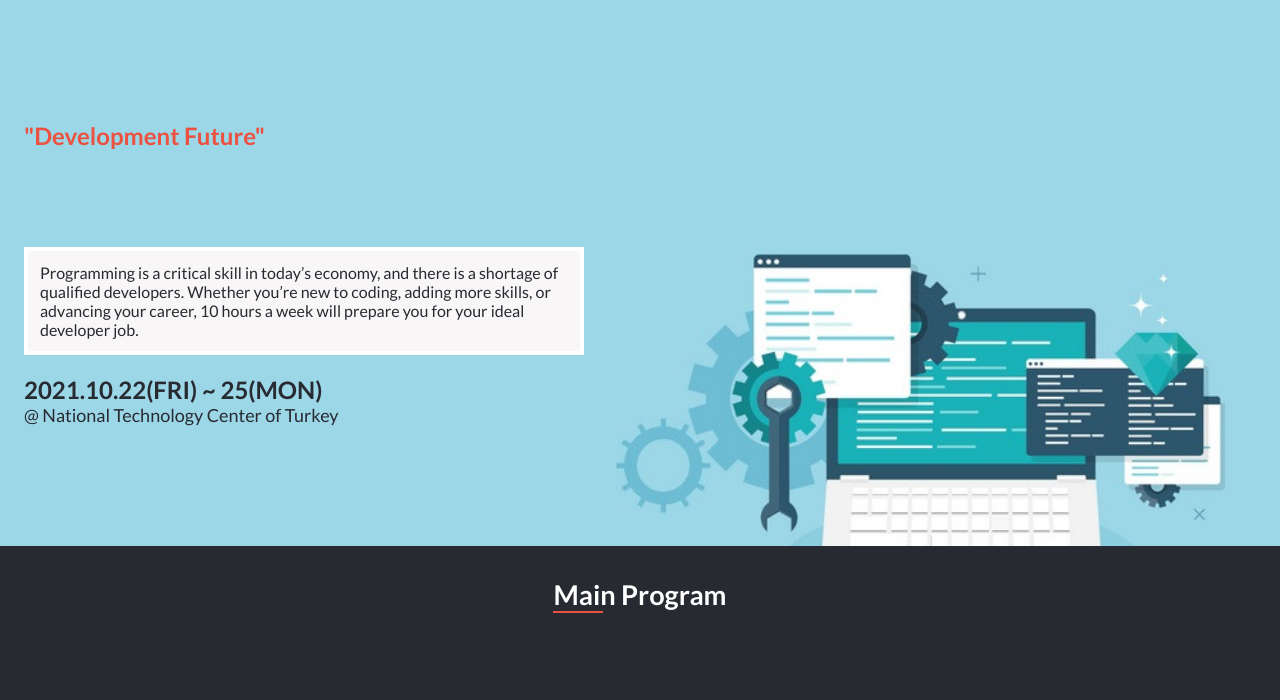
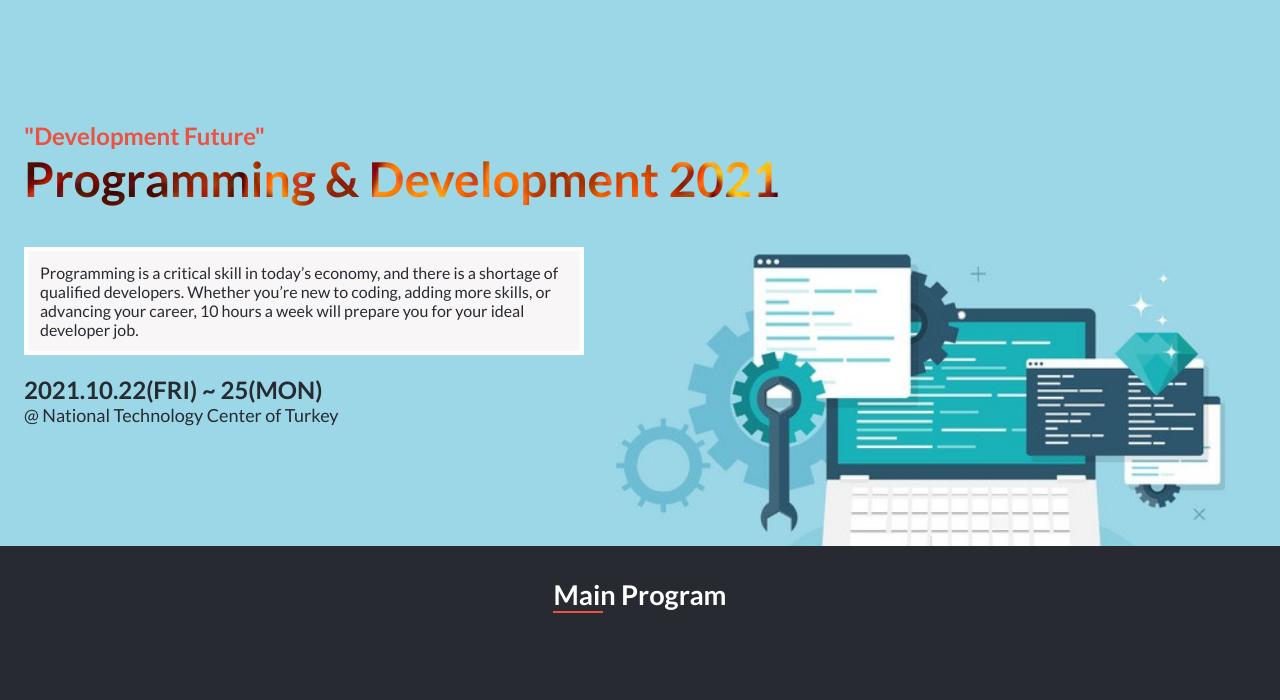
Before and after one commit to AtillaTahak/Capstone-WebdeveloperCourse, a plain HTML site: page index.html in a window 1280 px wide. Shown: the part 94-794 px from the top of the page. Drawn offline with Linux system fonts and the light colour scheme; the site is published under a folder, as on GitHub Pages, so addresses that start at the root find nothing.

Commit message:
Update style.css

```diff
--- a/css/style.css
+++ b/css/style.css
@@ -162,7 +162,7 @@ a:hover {
 
 .title h1 {
   font-size: 3rem;
-  background-image: url("/img/txtbg.jpg");
+  background-image: url("../img/txtbg.jpg");
   color: transparent;
   -webkit-background-clip: text;
 }
```
